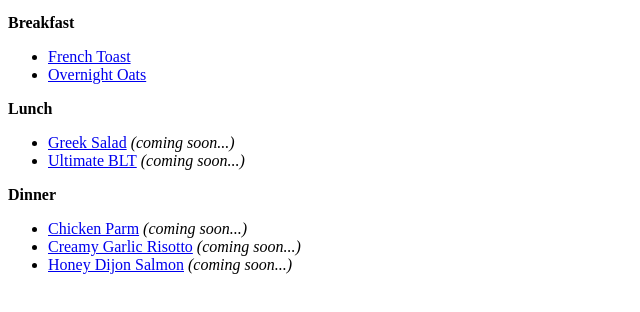
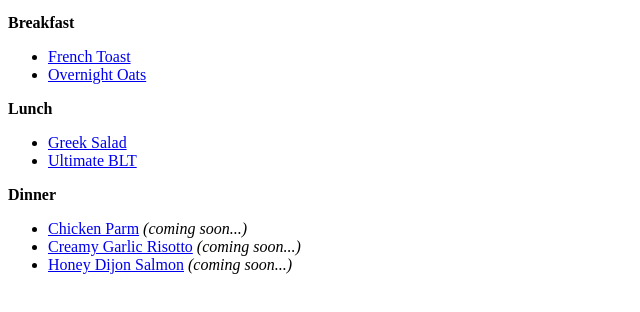
Before and after one commit to ttStwrt/odin-recipes, a plain HTML site: page index.html in a window 1280 px wide. Shown: the part 148-460 px from the top of the page, without its empty margins (0-640 px from the left). Drawn offline with Linux system fonts and the light colour scheme.

Commit message:
Update homepage to reflect added recipes

```diff
--- a/index.html
+++ b/index.html
@@ -24,8 +24,8 @@
     <p>
        <strong>Lunch</strong>
         <ul>
-            <li><a href="./recipes/lnch/grk-salad.html">Greek Salad</a><em> (coming soon...)</em></li>
-            <li><a href="./recipes/lnch/blt.html">Ultimate BLT</a><em> (coming soon...)</em></li>
+            <li><a href="./recipes/lnch/grk-salad.html">Greek Salad</a></li>
+            <li><a href="./recipes/lnch/blt.html">Ultimate BLT</a></li>
         </ul>
     </p>
     <p>
```
